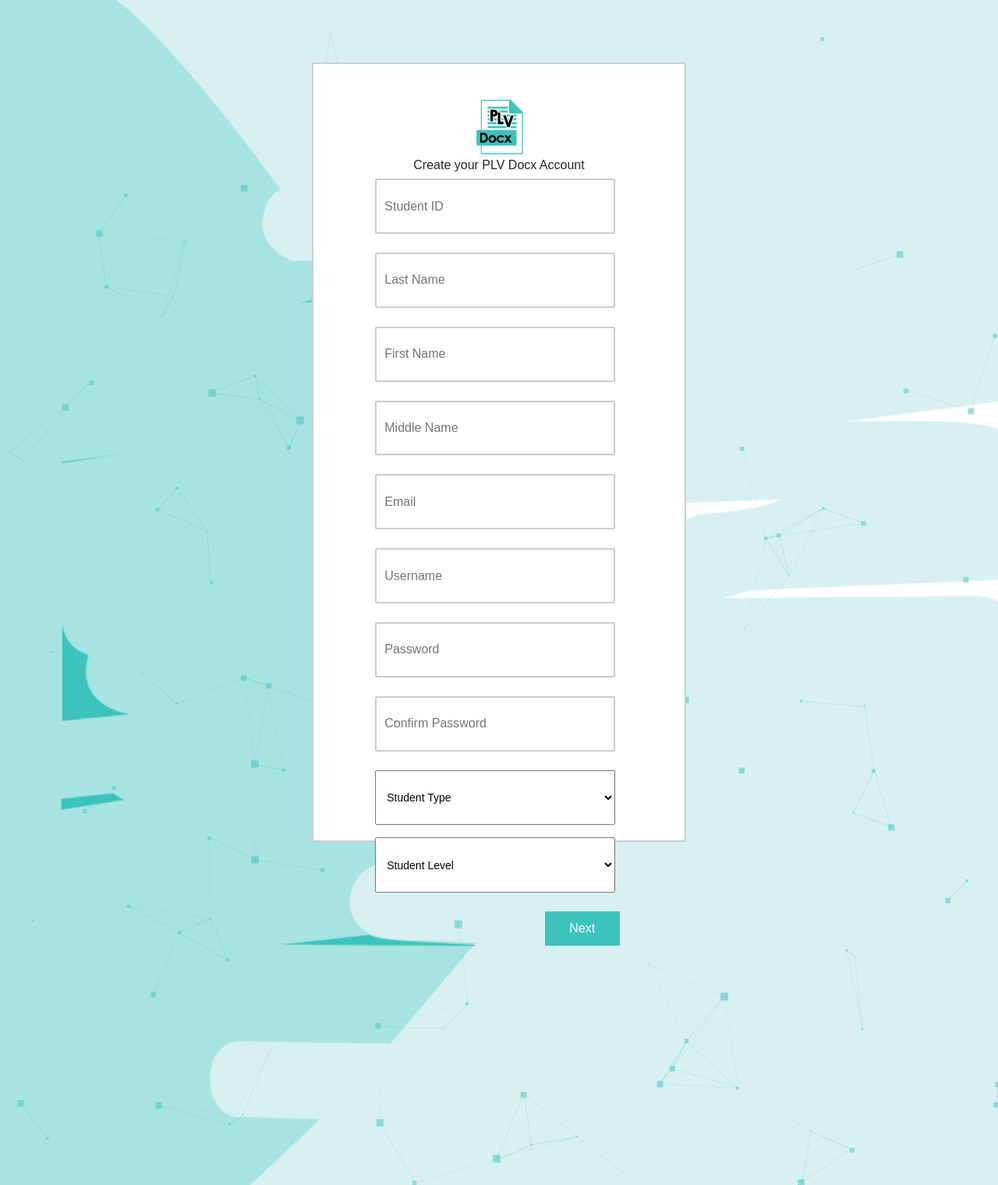
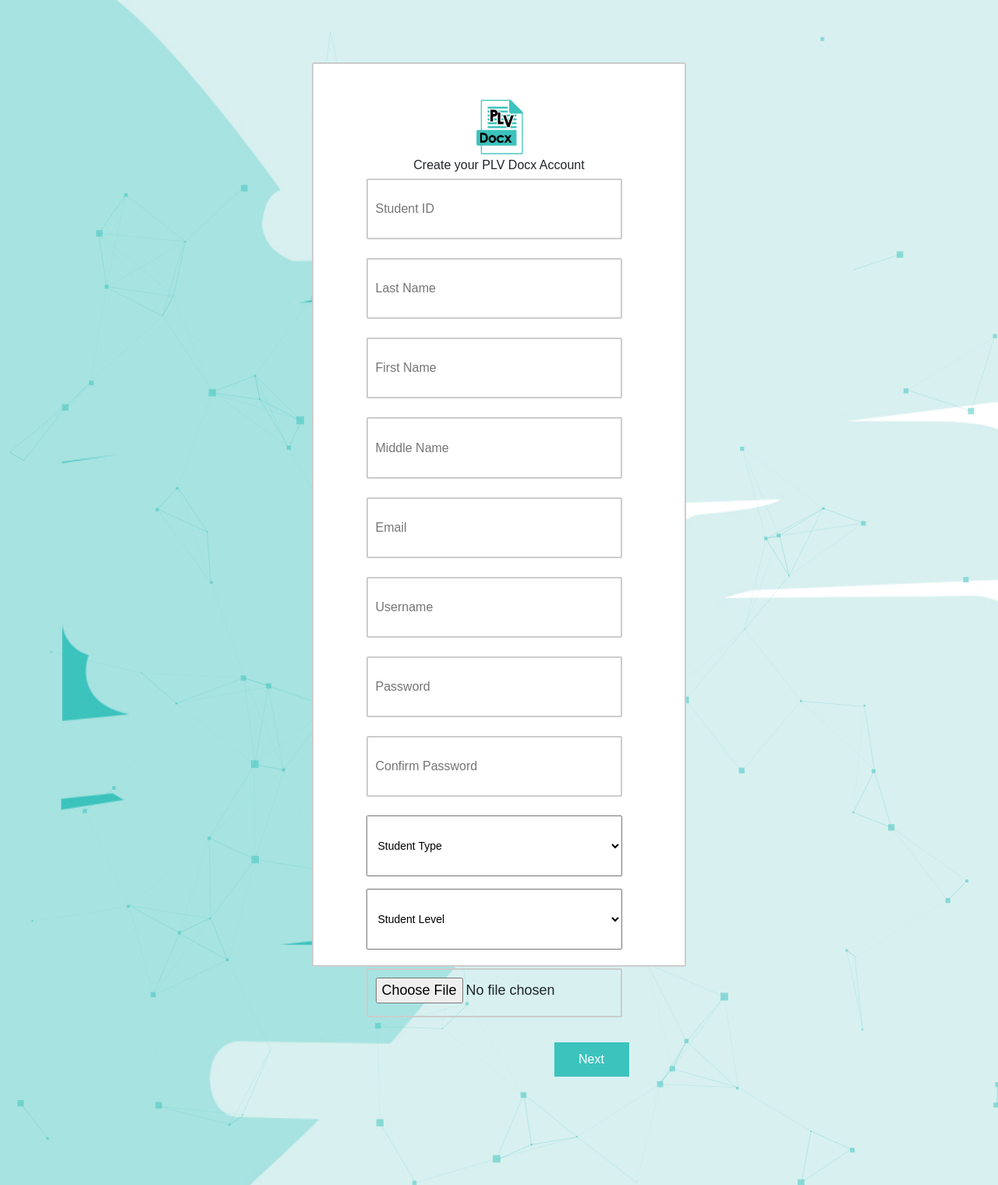
Before and after one commit to dev-hvstle/plvdocx-qwerty, a PHP site: page /register.php in a window 1280 px wide. Shown: the whole page at 78% size. Run offline with PHP 8.4, Linux system fonts and the light colour scheme.

Commit message:
Update register.php

```diff
--- a/student/register.php
+++ b/student/register.php
@@ -47,7 +47,7 @@
 
 		top:10vh;
 		width: 60vh;
-		height: 125vh;
+		height: 145vh;
 		border: 2px solid #ccc;
 		padding: 5vh;
 		background: #fff;
@@ -111,7 +111,8 @@
 		position: relative;
 		width: 12vh;
 		background: #3cc3bd;
-		margin:2vh;
+		margin-left:2vh;
+		margin-right:2vh;
 		float: right;
 	}
 
@@ -147,6 +148,18 @@
 		padding: 10px;
 	}
 
+	.inputImage{
+		position: relative;
+		top: 2vh;
+
+		border: 2px solid #ccc;
+		width: 90%;
+		left:1.5vh;
+		height: 8%;
+		font-size: 18px;
+		border-radius: 2px;
+		padding: 10px;
+	}
 
 
 	@media screen and (max-width: 500px)  {
@@ -155,7 +168,7 @@
 			position: absolute;
 			top:10vh;
 			width: 90vw;
-			height: 290vw;
+			height: 340vw;
 			border: 2px solid #ccc;
 			padding: 5vh;
 			background: #fff;
@@ -273,6 +286,10 @@
 			<BR>
 			<BR>
 
+			<input type="file" name="image[]" class="inputImage"/>
+
+			<BR><BR>
+
 			<button type="submit" name="register_btn" data-bs-toggle="modal" data-bs-target="#myModal" class="btnNext">Next</button>
 			</div>
 
```
